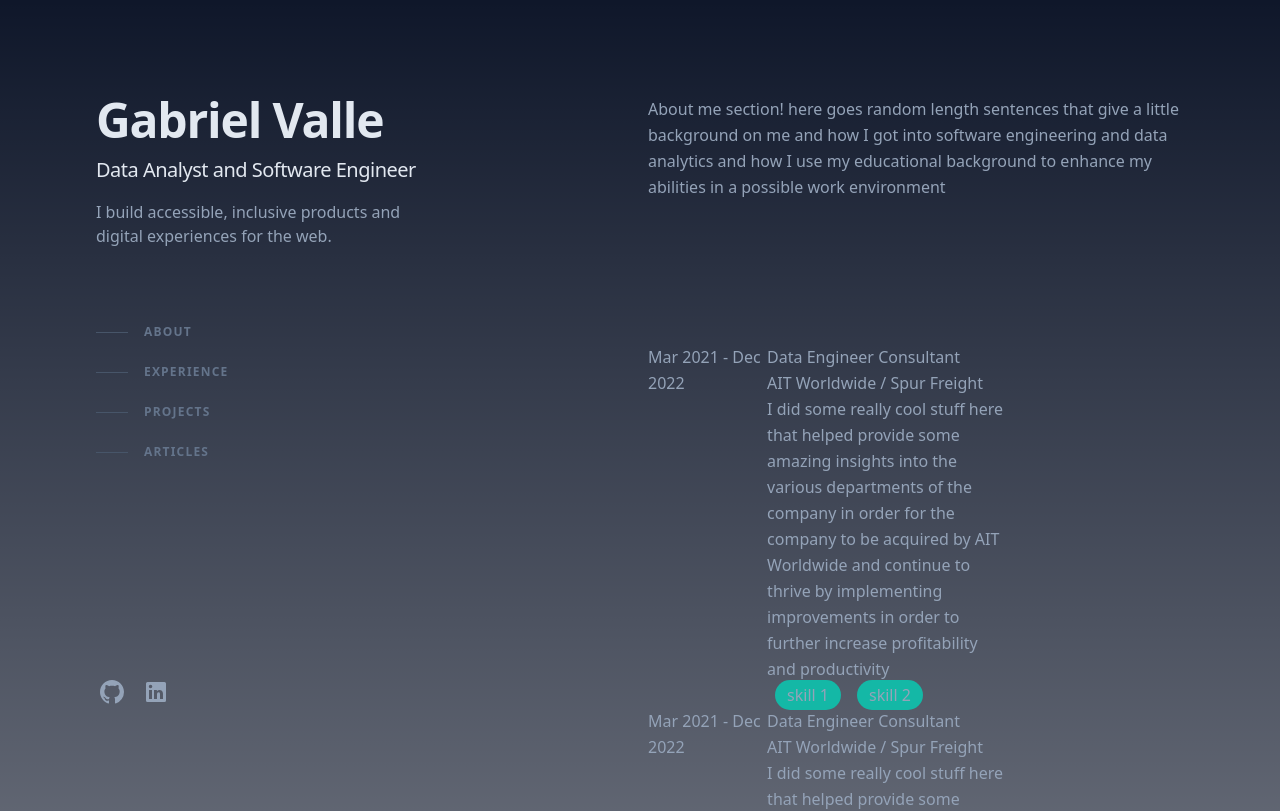
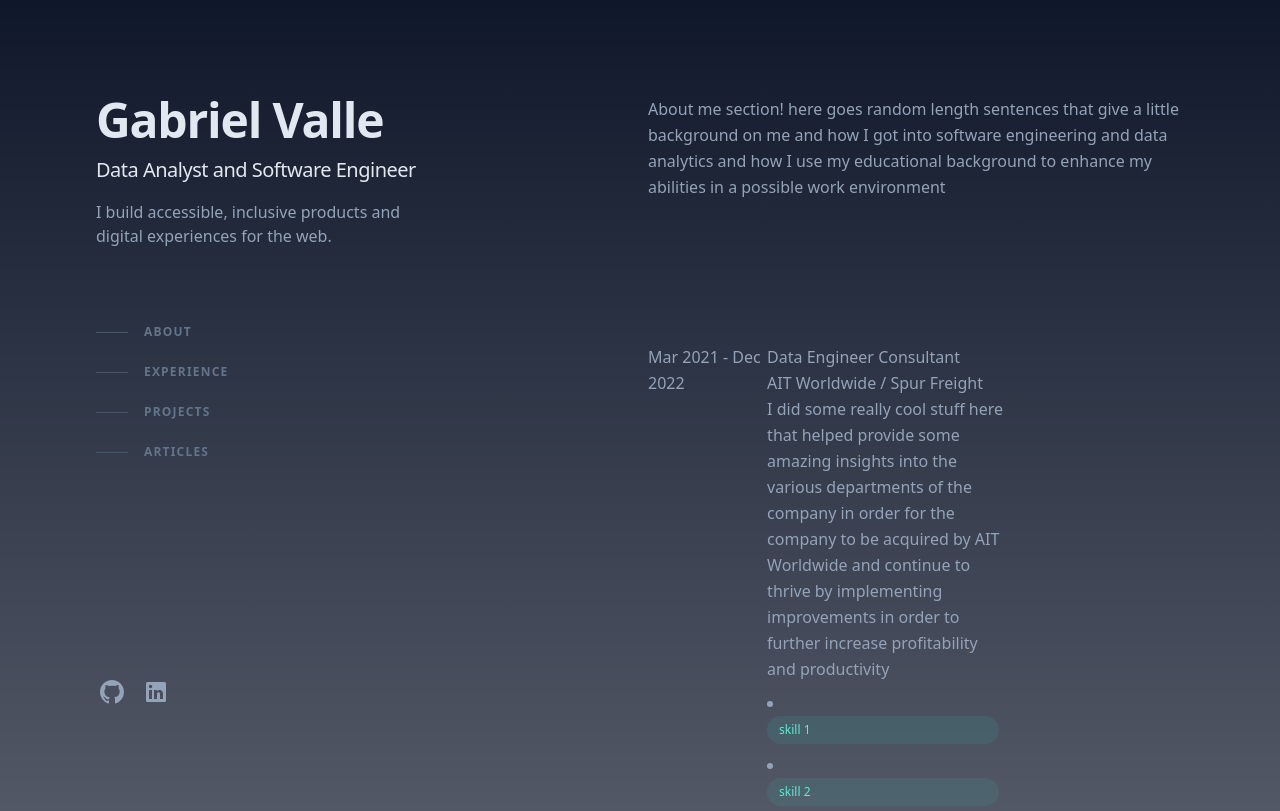
Before and after one commit to GabrielValle91/portfolio, a Next.js app: page / in a window 1280 px wide. Shown: the top 811 px of the page. Built offline with nearby package versions, Linux system fonts and the light colour scheme.

Commit message:
updating styling for skills

```diff
--- a/app/components/skillPill.tsx
+++ b/app/components/skillPill.tsx
@@ -5,7 +5,11 @@ const SkillPill = (props: ISkillPill) => {
   const { skill } = props;
 
   return (
-    <span className='rounded-full bg-teal-500 px-3 py-1 m-2'>{skill}</span>
+    <li className='mr-1.5 mt-2'>
+      <div className='flex items-center rounded-full bg-teal-400/10 px-3 py-1 text-xs font-medium leading-5 text-teal-300 '>
+        {skill}
+      </div>
+    </li>
   );
 };
 
```
